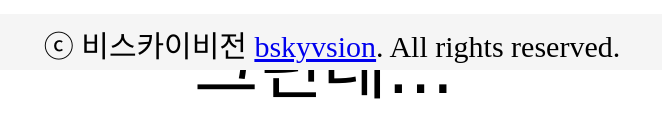
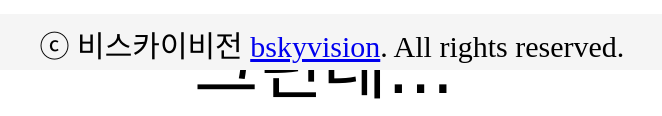
Before and after one commit to kyohoonsim/sleep, a plain HTML site: page index.html in a window 1280 px wide. Shown: the part 730-846 px from the top of the page, 316-978 px from the left. Drawn offline with nearby package versions, Linux system fonts and the light colour scheme; a web font is replaced by a local one.

Commit message:
Update index.html

```diff
--- a/index.html
+++ b/index.html
@@ -64,7 +64,7 @@
     </div>
 
     <div id="footer">
-        ⓒ 비스카이비전 <a href="www.bskyvision.com">bskyvsion</a>. All rights reserved.
+        ⓒ 비스카이비전 <a href="www.bskyvision.com">bskyvision</a>. All rights reserved.
     </div>
 
 </body>
```
